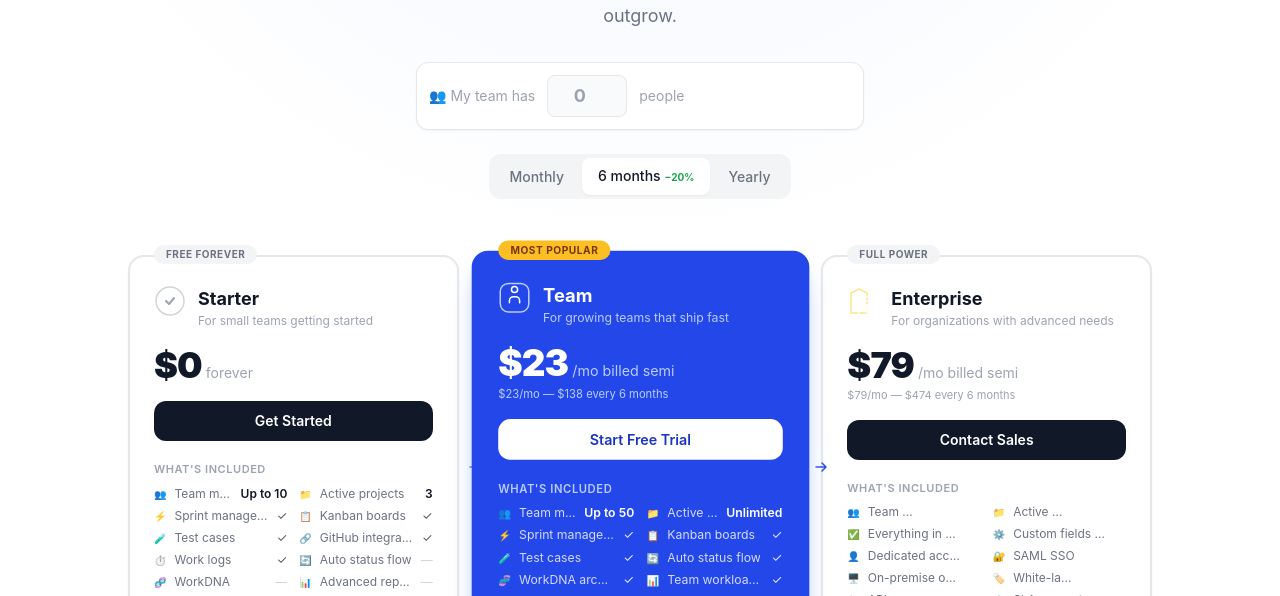
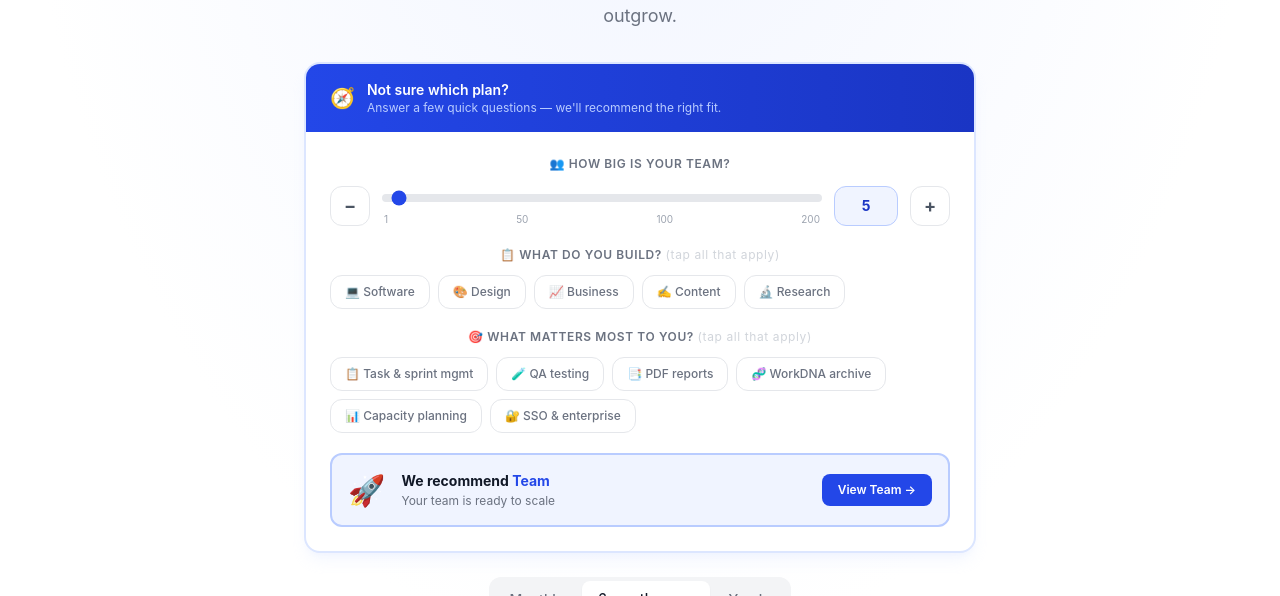
Before and after one commit to 360DMMC-AI-Marketing/GRESIO, a React (Vite) app in the folder frontend/: page /pricing in a window 1280 px wide. Shown: the part 356-952 px from the top of the page. Built offline with nearby package versions, Linux system fonts and the light colour scheme; no server answers; the HTML template or start-up script is replaced by a standard one.

Commit message:
Upgraded pricing recommender to interactive quiz with team size slider, project type badges, and needs selector

```diff
--- a/frontend/src/pages/PricingPage.jsx
+++ b/frontend/src/pages/PricingPage.jsx
@@ -175,12 +175,39 @@
   return <span className={`font-semibold ${isStarter ? 'text-surface-900' : 'text-white'}`}>{cap.value}</span>;
 }
 
+const PROJECT_TYPES = [
+  { id: 'software', label: '💻 Software', desc: 'Dev, code, deploy' },
+  { id: 'design', label: '🎨 Design', desc: 'UX, brand, creative' },
+  { id: 'business', label: '📈 Business', desc: 'Ops, strategy' },
+  { id: 'content', label: '✍️ Content', desc: 'Writing, media' },
+  { id: 'research', label: '🔬 Research', desc: 'Analysis, data' },
+];
+
+const NEEDS = [
+  { id: 'tasks', label: '📋 Task & sprint mgmt', plan: 'starter' },
+  { id: 'testing', label: '🧪 QA testing', plan: 'starter' },
+  { id: 'reports', label: '📑 PDF reports', plan: 'team' },
+  { id: 'dna', label: '🧬 WorkDNA archive', plan: 'team' },
+  { id: 'capacity', label: '📊 Capacity planning', plan: 'team' },
+  { id: 'sso', label: '🔐 SSO & enterprise', plan: 'enterprise' },
+];
+
 export default function PricingPage() {
   const [billing, setBilling] = useState('semiannual');
   const [activeGroup, setActiveGroup] = useState(0);
-  const [teamSize, setTeamSize] = useState('');
+  const [teamSize, setTeamSize] = useState(5);
+  const [projectTypes, setProjectTypes] = useState([]);
+  const [keyNeeds, setKeyNeeds] = useState([]);
 
-  const recommended = !teamSize ? null : parseInt(teamSize) <= 10 ? 'starter' : parseInt(teamSize) <= 50 ? 'team' : 'enterprise';
+  const toggleArray = (arr, item) => arr.includes(item) ? arr.filter(i => i !== item) : [...arr, item];
+
+  const recommended = (() => {
+    const hasEnterpriseNeed = keyNeeds.some(n => NEEDS.find(nd => nd.id === n)?.plan === 'enterprise');
+    const hasTeamNeed = keyNeeds.some(n => NEEDS.find(nd => nd.id === n)?.plan === 'team');
+    if (teamSize > 50 || hasEnterpriseNeed) return { id: 'enterprise', label: 'Enterprise', emoji: '🏢', reason: hasEnterpriseNeed ? 'Your security & compliance needs' : 'Your team size requires unlimited seats' };
+    if (teamSize >= 5 || hasTeamNeed || projectTypes.length >= 3) return { id: 'team', label: 'Team', emoji: '🚀', reason: hasTeamNeed ? `You need ${keyNeeds.filter(n => NEEDS.find(nd => nd.id === n)?.plan === 'team').map(n => NEEDS.find(nd => nd.id === n)?.label.split(' ').slice(1).join(' ')).join(', ')}` : 'Your team is ready to scale' };
+    return { id: 'starter', label: 'Starter', emoji: '🌱', reason: 'Perfect for small teams getting started' };
+  })();
 
   return (
     <div className="min-h-screen bg-white">
@@ -200,19 +227,104 @@
             Start with everything you need. Scale with more power. Upgrade when you outgrow.
           </p>
 
-          {/* Team Size Recommender */}
-          <div className="mt-8 max-w-md mx-auto">
-            <div className="bg-white border border-surface-200 rounded-xl p-3 flex items-center gap-3 shadow-sm">
-              <span className="text-sm text-surface-400 shrink-0">👥 My team has</span>
-              <input type="number" min="1" max="500" placeholder="0" value={teamSize}
-                onChange={e => setTeamSize(e.target.value)}
-                className="w-20 text-center text-lg font-bold text-surface-900 border border-surface-200 rounded-lg py-1.5 outline-none focus:border-primary-400 bg-surface-50" />
-              <span className="text-sm text-surface-400 shrink-0">people</span>
-              {recommended && (
-                <span className="text-xs font-semibold text-primary-600 bg-primary-50 px-3 py-1.5 rounded-lg shrink-0">
-                  Try <span className="capitalize">{recommended}</span>
-                </span>
-              )}
+          {/* Recommendation Quiz */}
+          <div className="mt-8 max-w-2xl mx-auto">
+            <div className="bg-white border-2 border-primary-100 rounded-2xl shadow-lg shadow-primary-100/30 overflow-hidden">
+              {/* Header */}
+              <div className="bg-gradient-to-r from-primary-600 to-primary-700 px-6 py-4 flex items-center gap-3">
+                <span className="text-xl">🧭</span>
+                <div className="text-left">
+                  <p className="text-white font-semibold text-sm">Not sure which plan?</p>
+                  <p className="text-primary-200 text-xs">Answer a few quick questions — we'll recommend the right fit.</p>
+                </div>
+              </div>
+
+              <div className="p-6 space-y-5">
+                {/* Q1: Team size */}
+                <div>
+                  <p className="text-xs font-semibold text-surface-500 uppercase tracking-wider mb-3">👥 How big is your team?</p>
+                  <div className="flex items-center gap-3">
+                    <button onClick={() => setTeamSize(Math.max(1, teamSize - 1))}
+                      className="w-10 h-10 rounded-xl border border-surface-200 flex items-center justify-center text-surface-600 hover:bg-surface-100 hover:border-surface-300 transition-all text-lg font-bold cursor-pointer">−</button>
+                    <div className="flex-1 relative">
+                      <input type="range" min="1" max="200" value={teamSize}
+                        onChange={e => setTeamSize(parseInt(e.target.value))}
+                        className="w-full h-2 bg-surface-200 rounded-full appearance-none cursor-pointer accent-primary-600" />
+                      <div className="flex justify-between text-[10px] text-surface-400 mt-1 px-0.5">
+                        <span>1</span><span>50</span><span>100</span><span>200</span>
+                      </div>
+                    </div>
+                    <div className="w-16 h-10 rounded-xl bg-primary-50 border border-primary-200 flex items-center justify-center text-sm font-bold text-primary-700">
+                      {teamSize}
+                    </div>
+                    <button onClick={() => setTeamSize(Math.min(200, teamSize + 1))}
+                      className="w-10 h-10 rounded-xl border border-surface-200 flex items-center justify-center text-surface-600 hover:bg-surface-100 hover:border-surface-300 transition-all text-lg font-bold cursor-pointer">+</button>
+                  </div>
+                </div>
+
+                {/* Q2: Project types */}
+                <div>
+                  <p className="text-xs font-semibold text-surface-500 uppercase tracking-wider mb-3">📋 What do you build? <span className="text-surface-300 font-normal normal-case">(tap all that apply)</span></p>
+                  <div className="flex flex-wrap gap-2">
+                    {PROJECT_TYPES.map(pt => (
+                      <button key={pt.id} onClick={() => setProjectTypes(toggleArray(projectTypes, pt.id))}
+                        className={`px-3.5 py-2 rounded-xl text-xs font-medium border transition-all cursor-pointer ${
+                          projectTypes.includes(pt.id)
+                            ? 'bg-primary-50 border-primary-300 text-primary-700 shadow-sm'
+                            : 'bg-white border-surface-200 text-surface-500 hover:border-surface-300 hover:text-surface-700'
+                        }`}>
+                        {pt.label}
+                      </button>
+                    ))}
+                  </div>
+                </div>
+
+                {/* Q3: Key needs */}
+                <div>
+                  <p className="text-xs font-semibold text-surface-500 uppercase tracking-wider mb-3">🎯 What matters most to you? <span className="text-surface-300 font-normal normal-case">(tap all that apply)</span></p>
+                  <div className="flex flex-wrap gap-2">
+                    {NEEDS.map(nd => (
+                      <button key={nd.id} onClick={() => setKeyNeeds(toggleArray(keyNeeds, nd.id))}
+                        className={`px-3.5 py-2 rounded-xl text-xs font-medium border transition-all cursor-pointer ${
+                          keyNeeds.includes(nd.id)
+                            ? 'bg-amber-50 border-amber-300 text-amber-700 shadow-sm'
+                            : 'bg-white border-surface-200 text-surface-500 hover:border-surface-300 hover:text-surface-700'
+                        }`}>
+                        {nd.label}
+                      </button>
+                    ))}
+                  </div>
+                </div>
+
+                {/* Result */}
+                <div className={`rounded-xl border-2 p-4 flex items-center gap-4 transition-all ${
+                  recommended.id === 'starter'
+                    ? 'border-surface-200 bg-surface-50'
+                    : recommended.id === 'team'
+                    ? 'border-primary-200 bg-primary-50'
+                    : 'border-amber-200 bg-amber-50'
+                }`}>
+                  <span className="text-3xl">{recommended.emoji}</span>
+                  <div className="flex-1 text-left">
+                    <p className="text-sm font-bold text-surface-900">
+                      We recommend <span className={`${
+                        recommended.id === 'team' ? 'text-primary-600' : recommended.id === 'enterprise' ? 'text-amber-600' : 'text-surface-600'
+                      }`}>{recommended.label}</span>
+                    </p>
+                    <p className="text-xs text-surface-500 mt-0.5">{recommended.reason}</p>
+                  </div>
+                  <a href={`#plan-${recommended.id}`}
+                    className={`shrink-0 text-xs font-semibold px-4 py-2 rounded-lg transition-all ${
+                      recommended.id === 'team'
+                        ? 'bg-primary-600 text-white hover:bg-primary-700'
+                        : recommended.id === 'enterprise'
+                        ? 'bg-amber-500 text-white hover:bg-amber-600'
+                        : 'bg-surface-800 text-white hover:bg-surface-900'
+                    }`}>
+                    View {recommended.label} →
+                  </a>
+                </div>
+              </div>
             </div>
           </div>
 
@@ -256,7 +368,7 @@
                   </div>
                 )}
 
-                <div className={`relative rounded-2xl border-2 p-6 flex flex-col h-full transition-all duration-300 ${
+                <div id={`plan-${plan.id}`} className={`relative rounded-2xl border-2 p-6 flex flex-col h-full transition-all duration-300 ${
                   plan.popular
                     ? 'bg-primary-600 border-primary-600 shadow-xl shadow-primary-200 scale-[1.02] z-20'
                     : 'bg-white border-surface-200 hover:border-surface-300 shadow-sm hover:shadow-md'
```
